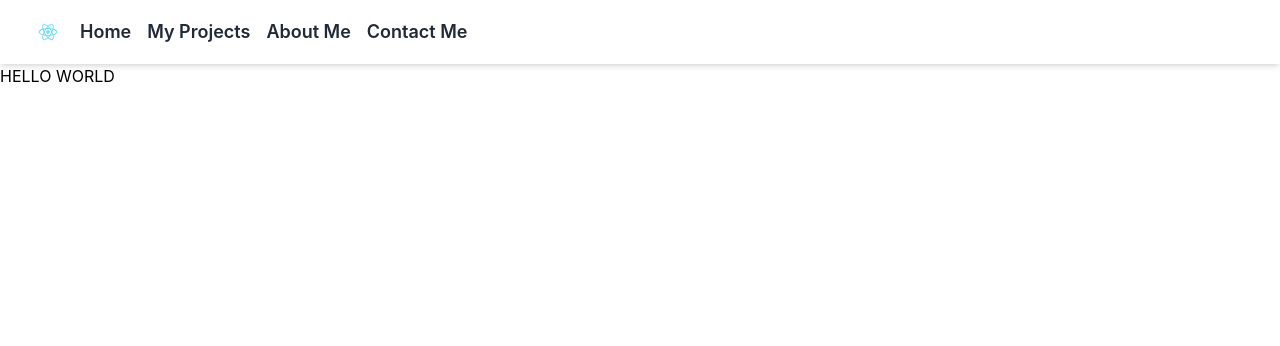
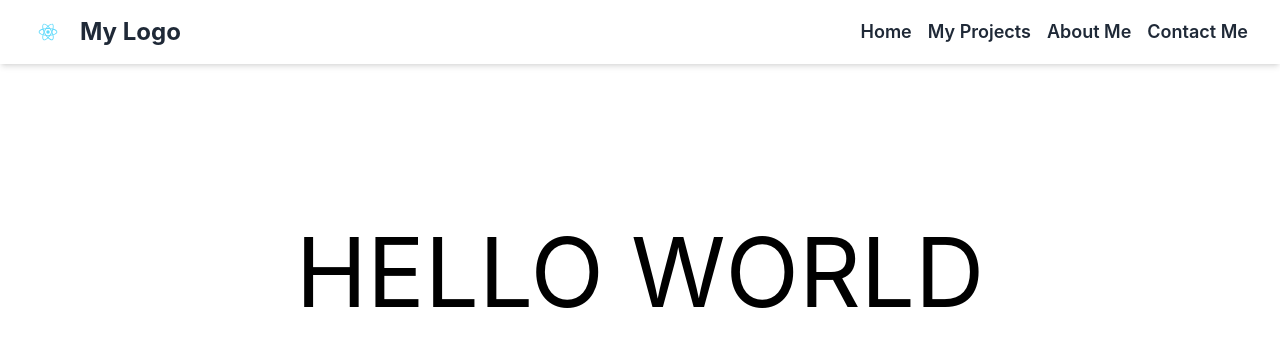
Before and after one commit to AndroViana/myportfolio, a React (Create React App) app: page / in a window 1280 px wide. Shown: the top 346 px of the page. Built offline with nearby package versions, Linux system fonts and the light colour scheme.

Commit message:
new changes

```diff
--- a/src/pages/Home.js
+++ b/src/pages/Home.js
@@ -1,5 +1,5 @@
 const Home = () => {
-    return <h1>HELLO WORLD</h1>;
+    return <h1 className=" text-center text-8xl mt-40">HELLO WORLD</h1>;
   };
 
   export default Home;
--- a/src/pages/Layout.js
+++ b/src/pages/Layout.js
@@ -6,12 +6,19 @@ const Layout = () => {
   return (
     <div className="bg-white">
       <nav className="flex items-center justify-between px-8 py-4 shadow-md">
+        {/* Logo */}
         <div className="flex items-center space-x-4">
-          <img
-            src={MyImage} // Replace this with your logo image
-            alt="Logo"
-            className="h-8 w-8"
-          />
+          <img src={MyImage} alt="Logo" className="h-8 w-8" />
+          <Link
+            to="/"
+            className=" text-2xl font-bold text-gray-800 hover:text-blue-500 transition duration-300"
+          >
+            My Logo
+          </Link>
+        </div>
+
+        {/* Navigation Links */}
+        <div className="space-x-4">
           <Link
             to="/"
             className="text-lg font-semibold text-gray-800 hover:text-blue-500 transition duration-300"
--- a/src/pages/NoPage.js
+++ b/src/pages/NoPage.js
@@ -1,5 +1,5 @@
 const NoPage = () => {
-    return <h1>404</h1>;
+    return <h1 className=" text-center text-8xl mt-40" >404</h1>;
   };
 
   export default NoPage;
--- a/src/pages/about.js
+++ b/src/pages/about.js
@@ -1,5 +1,5 @@
 const About = () => {
-    return <h1>About Me</h1>;
+    return <h1 className=" text-center text-8xl mt-40">About Me</h1>;
   };
 
   export default About;
--- a/src/pages/projects.js
+++ b/src/pages/projects.js
@@ -1,5 +1,5 @@
 const Projects = () => {
-    return <h1>My Projects</h1>;
+    return <h1 className=" text-center text-8xl mt-40" >My Projects</h1>;
   };
 
   export default Projects;
```
